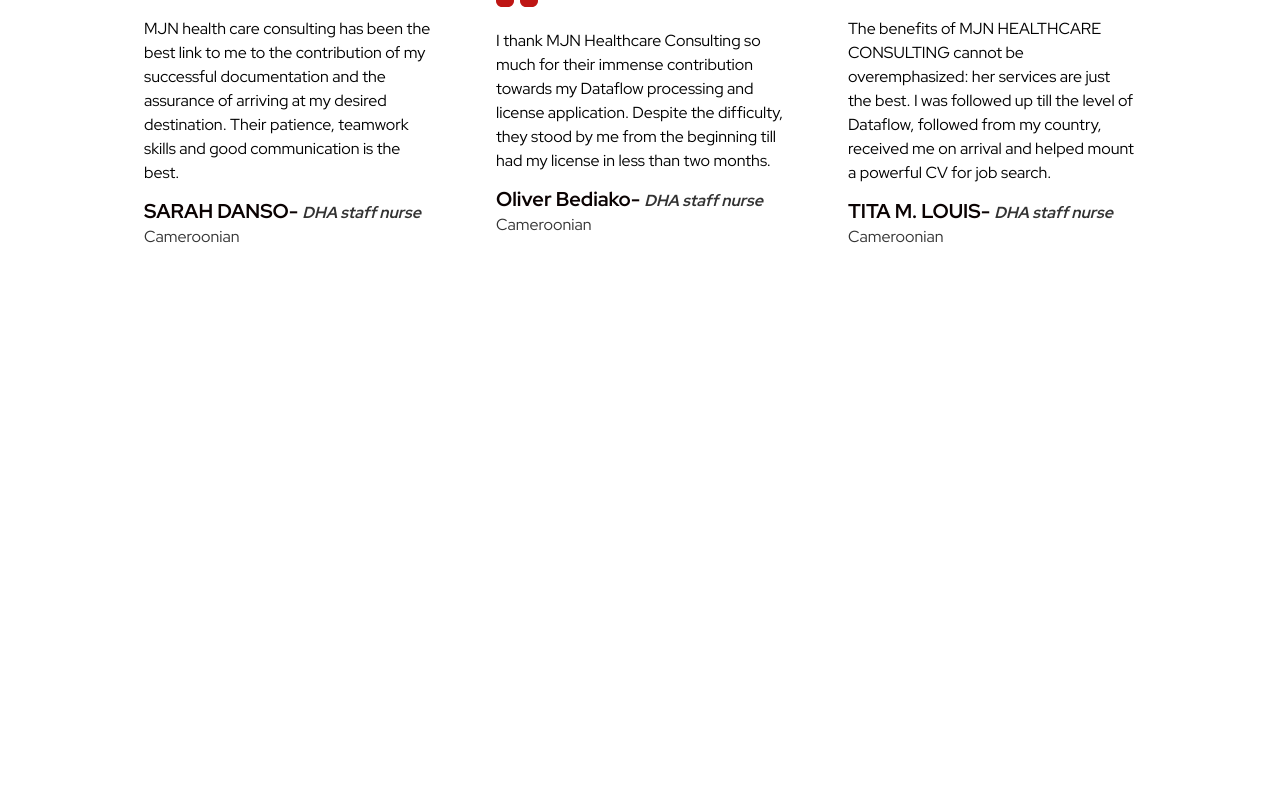
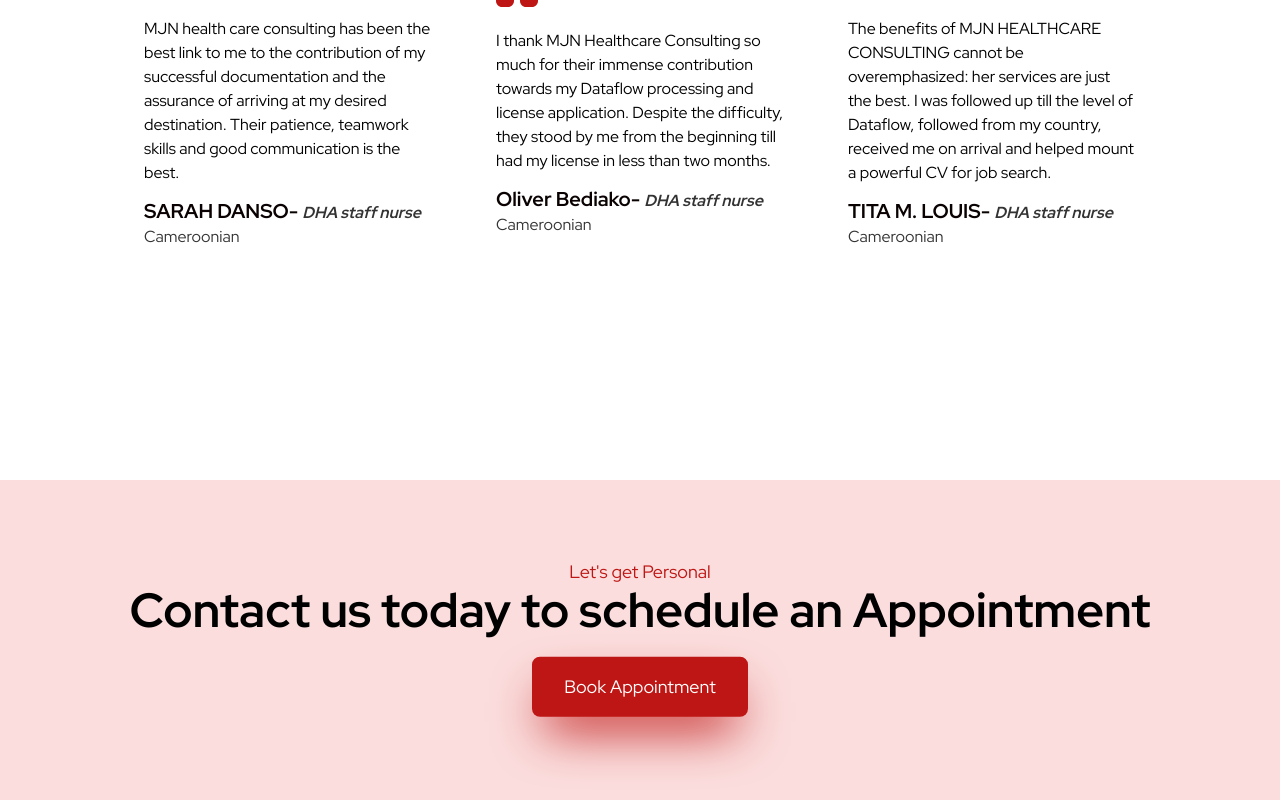
Before and after one commit to NgoranA/mjnhc, a Next.js app: page / in a window 1280 px wide. Shown: the part 3767-4567 px from the top of the page. Before the commit the page ends 4247 px from the top, so only its background shows below. Built offline with nearby package versions, Linux system fonts and the light colour scheme; what @graphql-tools/schema would draw is missing.

Commit message:
Book appointment section implementation

```diff
--- /dev/null
+++ b/components/Appointment.tsx
@@ -0,0 +1,25 @@
+import Link from "next/link";
+import React from "react";
+
+function Appointment() {
+  return (
+    <div className="h-80 gap-7 flex justify-center flex-col  items-center px-16   bg-lightish">
+      <div className="text-center">
+        <p className="text-redish text-lg">Let's get Personal</p>
+        <p className="text-5xl font-bold">
+          Contact us today to schedule an Appointment
+        </p>
+      </div>
+      <div className="flex flex-col">
+        <Link
+          href="appointment"
+          className="bg-redish animate-bounce shadow-2xl shadow-redish px-8 rounded-lg py-4  text-white text-lg"
+        >
+          Book Appointment
+        </Link>
+      </div>
+    </div>
+  );
+}
+
+export default Appointment;
--- a/pages/index.tsx
+++ b/pages/index.tsx
@@ -11,6 +11,7 @@
 import Figures from "../components/Figures";
 import Team from "../components/Team";
 import Testimony from "../components/Testimony";
+import Appointment from "../components/Appointment";
 
 export default function Home(): JSX.Element {
   return (
@@ -30,6 +31,7 @@
         <Figures />
         <Team />
         <Testimony />
+        <Appointment />
       </main>
     </>
   );
```
